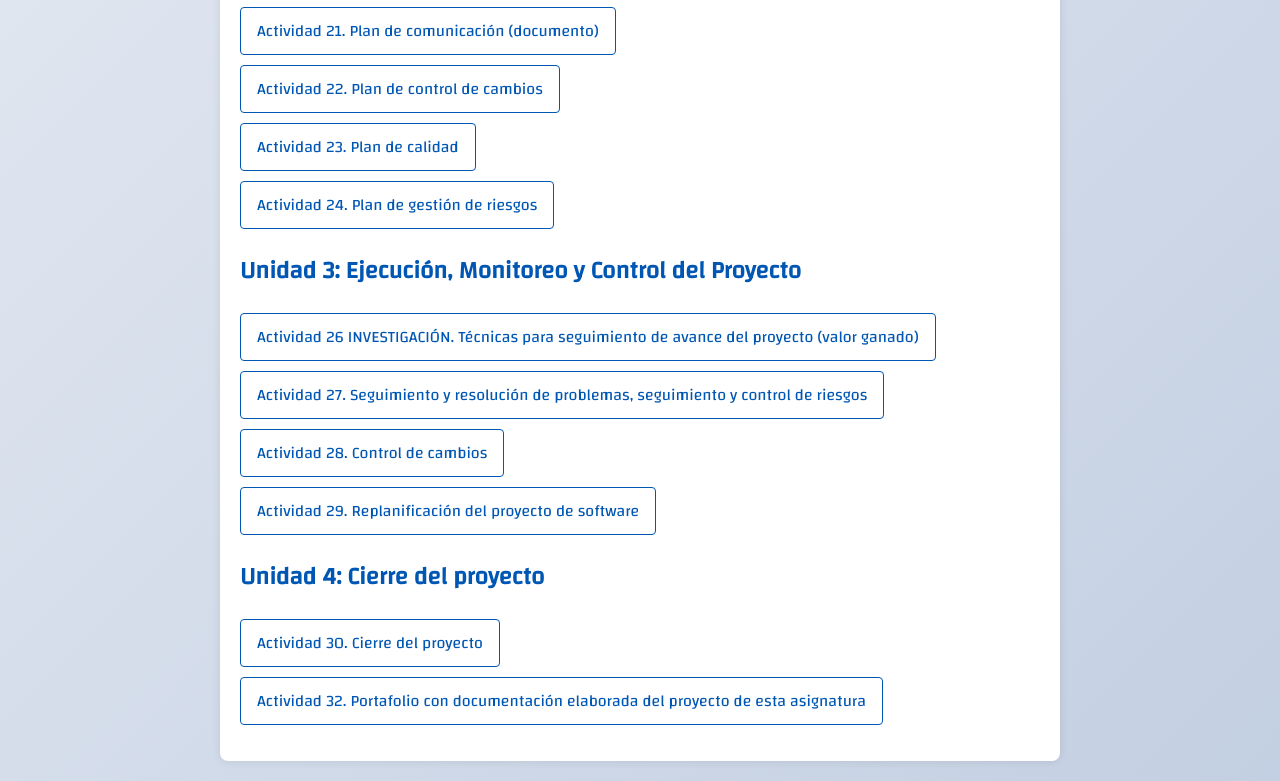
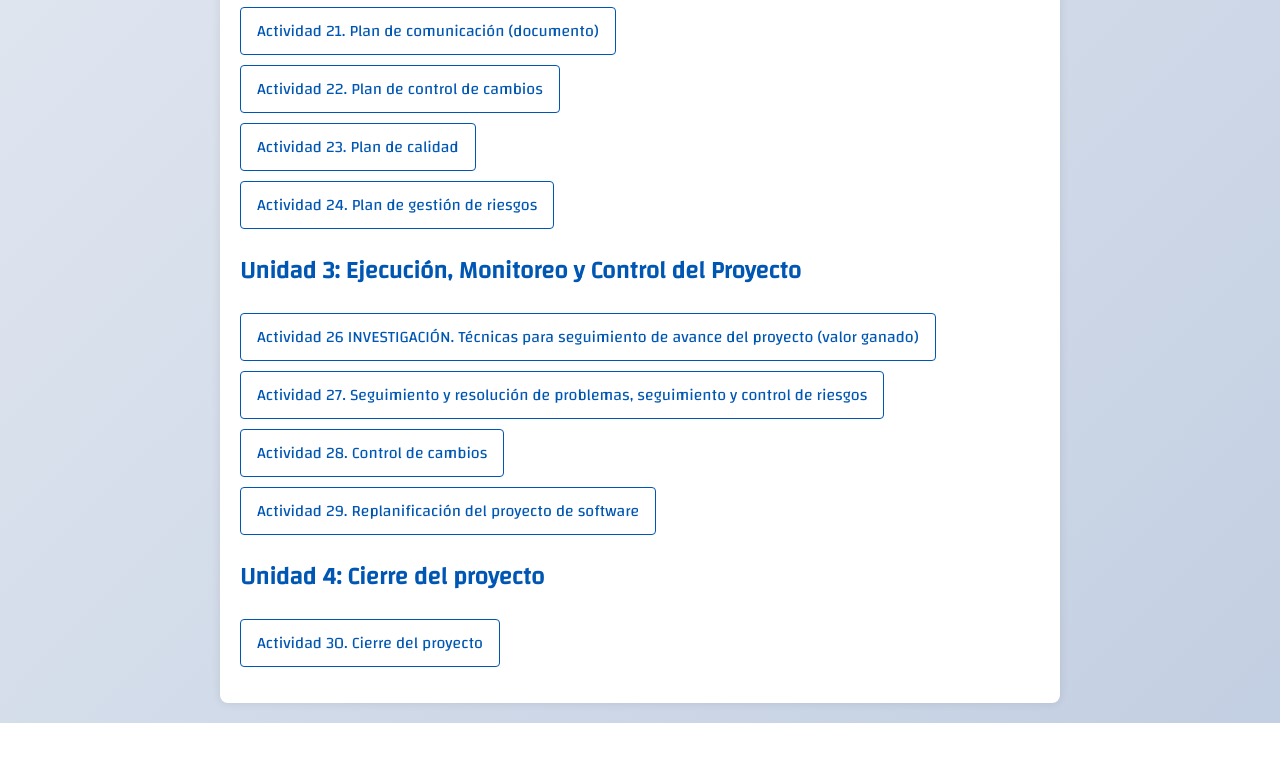
Before and after one commit to JorgeZumbaMorales/PortafolioApexDevs, a plain HTML site: page index.html in a window 1280 px wide. Shown: the part 1598-2379 px from the top of the page. After the commit the page ends 2321 px from the top, so only its background shows below. Drawn offline with Linux system fonts and the light colour scheme; a web font is replaced by a local one.

Commit message:
Actualización index.html

```diff
--- a/index.html
+++ b/index.html
@@ -68,7 +68,6 @@
         <h2>Unidad 4: Cierre del proyecto</h2>
         <ul>
             <li><a href="documents/Unidad_4/Actividad 30_Cierre del proyecto.pdf" target="_blank">Actividad 30. Cierre del proyecto</a></li>
-            <li><a href="documents/Unidad_4" target="_blank">Actividad 32. Portafolio con documentación elaborada del proyecto de esta asignatura</a></li>
         </ul>
     </section>
 
```
